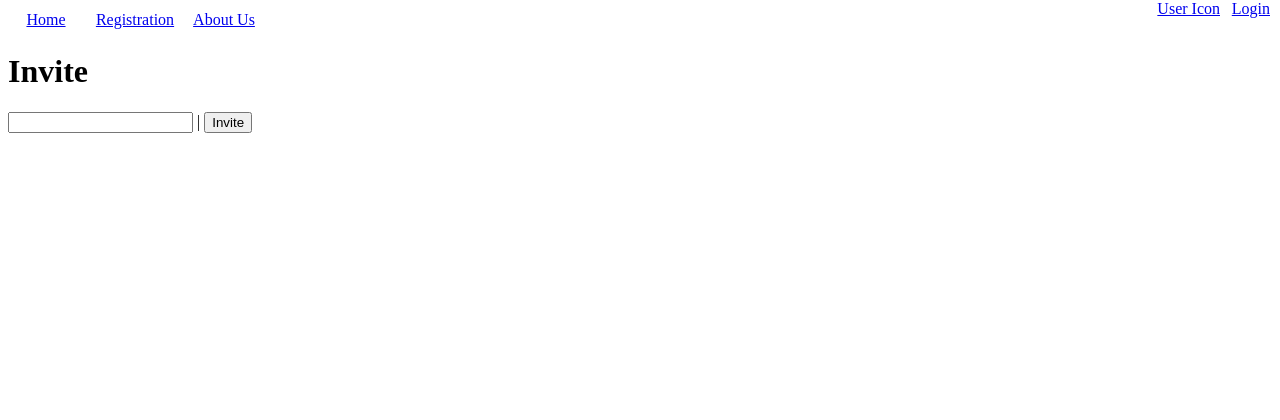
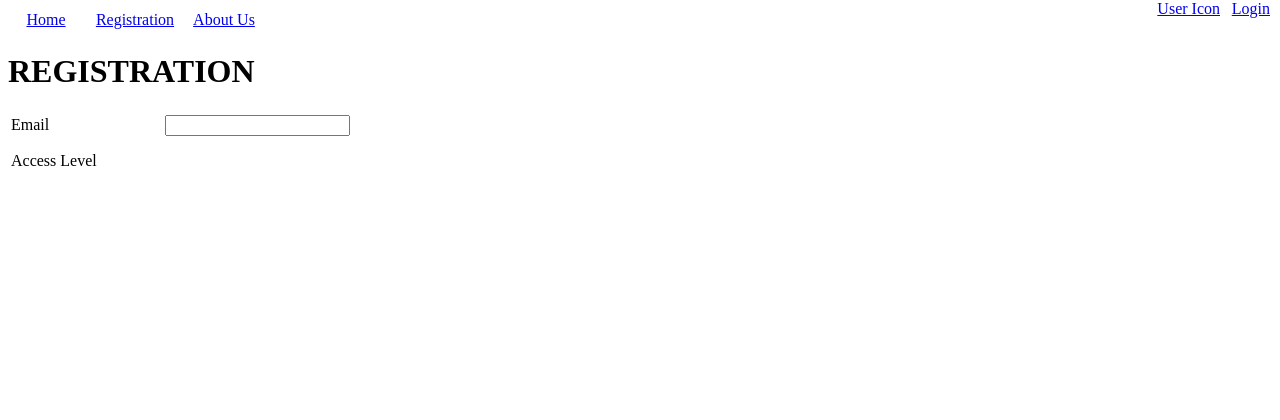
Before and after one commit to masterybyme/project-x, a Flask app: template template/invite.html in a window 1280 px wide. Shown: the top 420 px of the page. Run offline with Flask 3, Linux system fonts and the light colour scheme; the template is opened without the code that fills it: values that come from a table or form of the project are taken from there, others are empty.

Commit message:
multiple changes

```diff
--- a/template/invite.html
+++ b/template/invite.html
@@ -5,7 +5,7 @@
 <html>
      <head>
         <meta charset="UTF-8">
-        <title>Invite</title>
+        <title>Registration</title>
     </head>
     <body>
     {% for message in get_flashed_messages() %}
@@ -15,13 +15,58 @@
             <button type="button" class="btn-close" data-bs-dismiss="alert" aria-label="Close"></button>
         </div>
     {% endfor %}
-    <h1>Invite</h1>
-        <form action= '/invite' method = 'POST' class='<InviteForm'>
+    <h1>REGISTRATION</h1>
+        <form action= '/registration/admin' method = 'POST' class='<EmployeeForm'>
             {{ template_form.hidden_tag() }}
+            <TABLE>
+                <TR>
+                    <TD WIDTH="150">
+                        {{ template_form.email.label }}
+                    </TD>
+                    <TD WIDTH="300">
+                        {{ template_form.email() }}
+                    </TD>
+                <TR>
+                    <TD WIDTH="150">
+                        {{ template_form.company_name.label }}
+                    </TD>
+                    <TD WIDTH="300">
+                        {{ template_form.company_name() }}
+                    </TD>
+                </TR>
+                <TR>
+                    <TD WIDTH="150">
+                        {{ template_form.department.label }}
+                    </TD>
+                    <TD WIDTH="300">
+                        {{ template_form.department() }}
+                    </TD>
+                </TR>
+                <TR>
+                    <TD WIDTH="150">
+                        {{ template_form.employment_level.label }}
+                    </TD>
+                    <TD WIDTH="300">
+                        {{ template_form.employment_level() }}
+                    </TD>
+                </TR>
+                <TR>
+                    <TD WIDTH="150">
+                        Access Level
+                    </TD>
+                    <TD WIDTH="300">
+                        {{ template_form.access_level() }}
+                    </TD>
+                </TR>
+            </TABLE>
             <p>
-                {{ template_form.email() }} | {{ template_form.invite() }}
+                {{ template_form.submit() }}
             </p>
+            <p></p>
+            <p></p>
+            <p></p>
         </form>
+
     </body>
 
 </html>
```
Also changed, not shown: models.py (+9 -1 lines), sql.py (+4 -4 lines).
